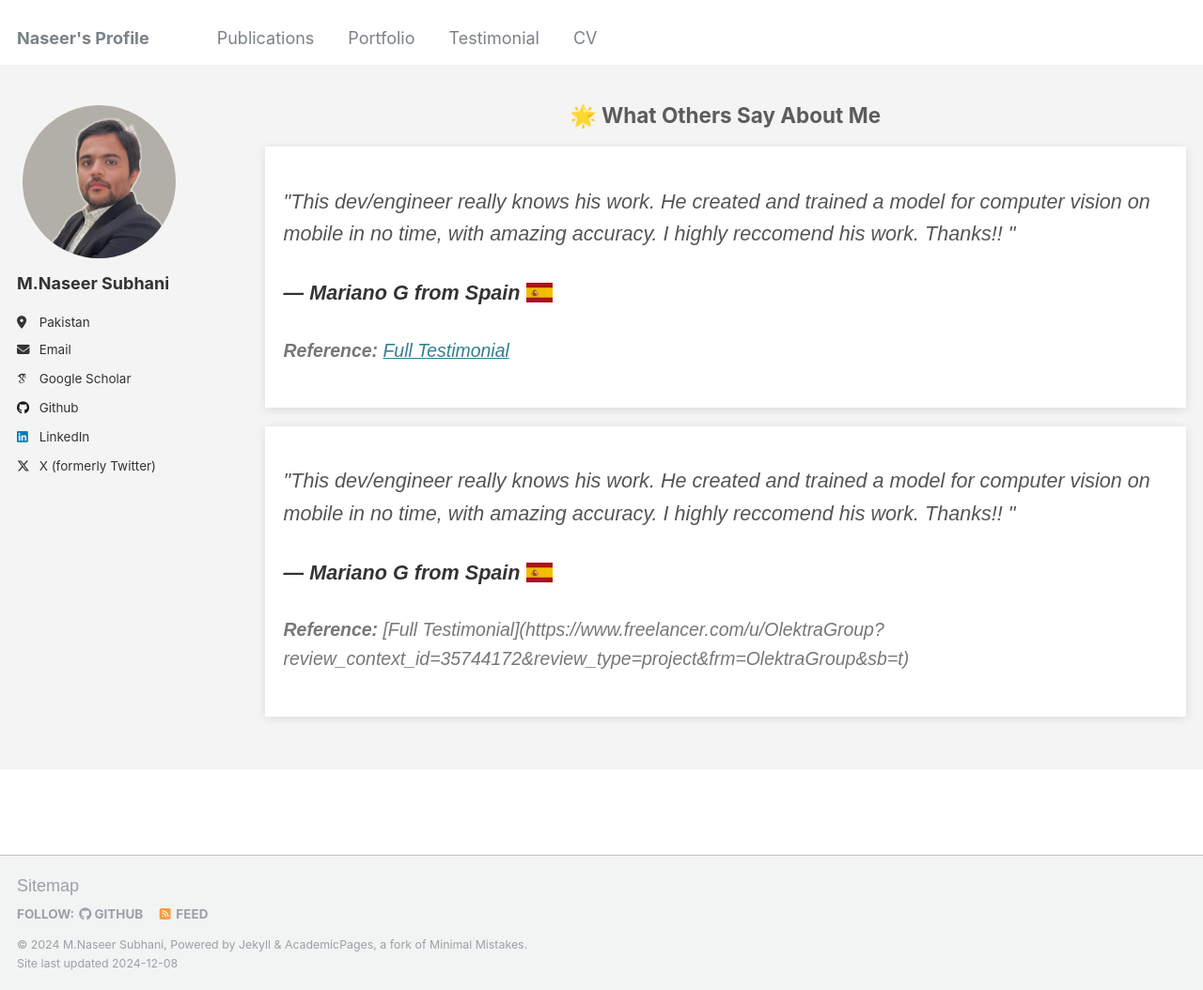
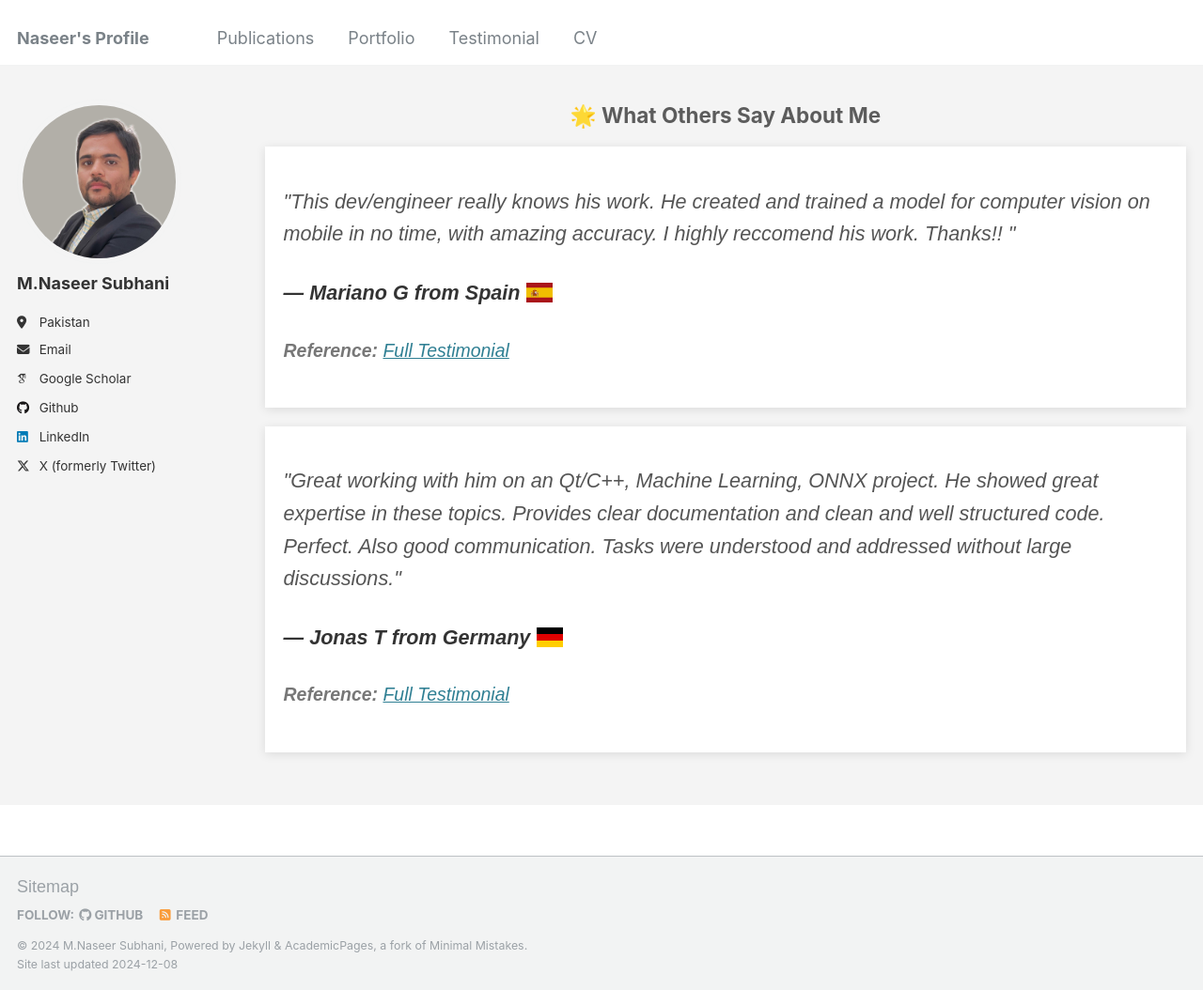
Before and after one commit to MNaseerSubhani/mnaseer.githu.io, a Jekyll site: the page built from _pages/testimonial.html, in a window 1280 px wide and 1054 px high. Shown: the whole window at 94% size. Built offline with Jekyll 4.4.1, drawn with Linux system fonts in a browser that asks for light colours; some web fonts are replaced.

Commit message:
change config file

```diff
--- a/_pages/testimonial.html
+++ b/_pages/testimonial.html
@@ -82,7 +82,7 @@ author_profile: true
 <body>
   <h2>🌟 What Others Say About Me</h2>
 
-<div class="container">
+  <div class="container">
 
     <div class="testimonial">
         <p>"This dev/engineer really knows his work. He created and trained a model for computer vision on mobile in no time, with amazing accuracy. I highly reccomend his work. Thanks!!         "</p>
@@ -98,22 +98,28 @@ author_profile: true
   </div>
 
 
-
   <div class="container">
 
-
     <div class="testimonial">
-        <p>"This dev/engineer really knows his work. He created and trained a model for computer vision on mobile in no time, with amazing accuracy. I highly reccomend his work. Thanks!!         "</p>
+        <p>"Great working with him on an Qt/C++, Machine Learning, ONNX project. He showed great expertise in these topics. Provides clear documentation and clean and well structured code. Perfect. Also good communication. Tasks were understood and addressed without large discussions."</p>
         <p class="author">
-          — Mariano G from Spain
-          <span class="flag-icon flag-icon-es"></span> <!-- USA flag -->
+          — Jonas T from Germany
+          <span class="flag-icon flag-icon-de"></span> <!-- USA flag -->
       </p>
       <p class="reference">
-        <strong>Reference:</strong> [Full Testimonial](https://www.freelancer.com/u/OlektraGroup?review_context_id=35744172&review_type=project&frm=OlektraGroup&sb=t)
+        <strong>Reference:</strong> <a href="https://www.freelancer.com/u/OlektraGroup?review_context_id=37735270&review_type=project&frm=OlektraGroup&sb=t" target="_blank">Full Testimonial</a>
     </p>
     </div>
 
   </div>
+
+
+
+
+
+
+
+
 
 
 
```
